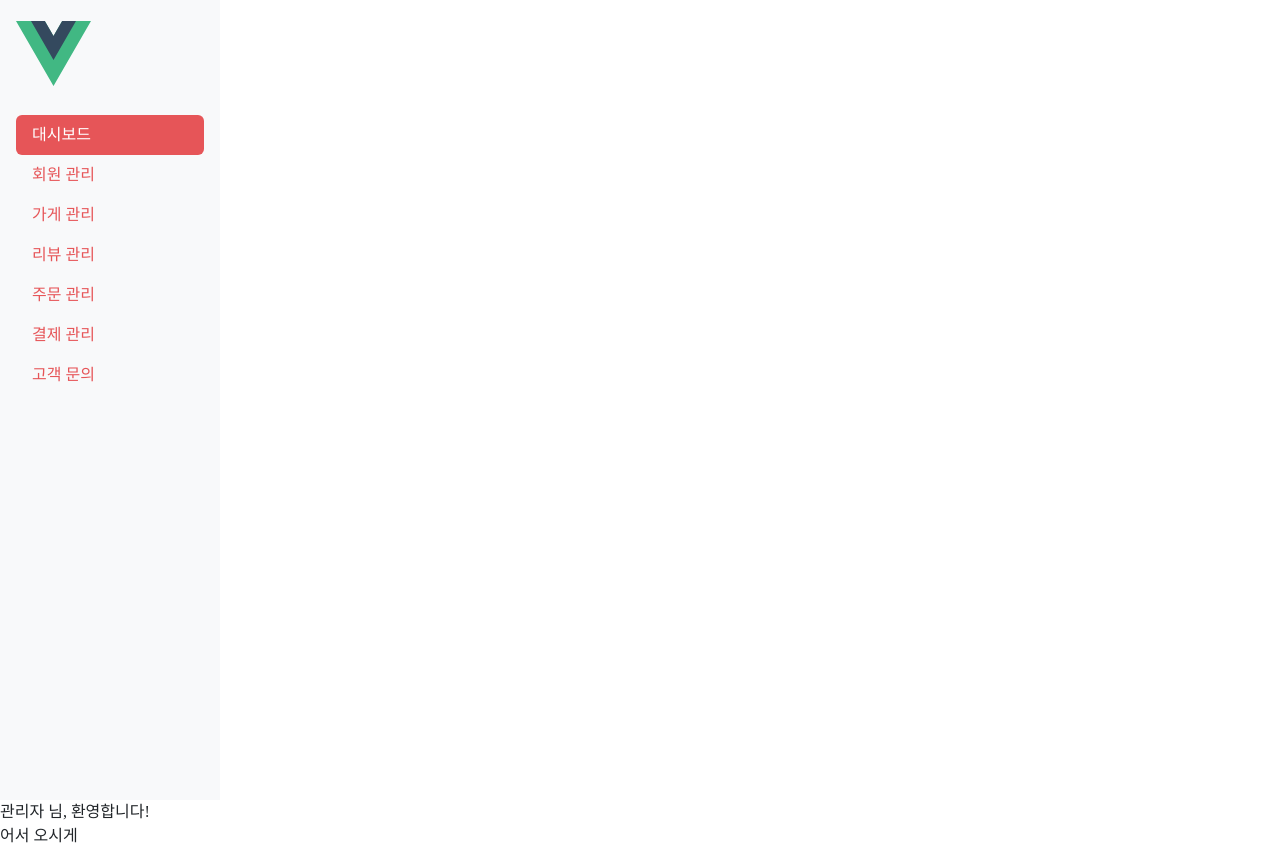
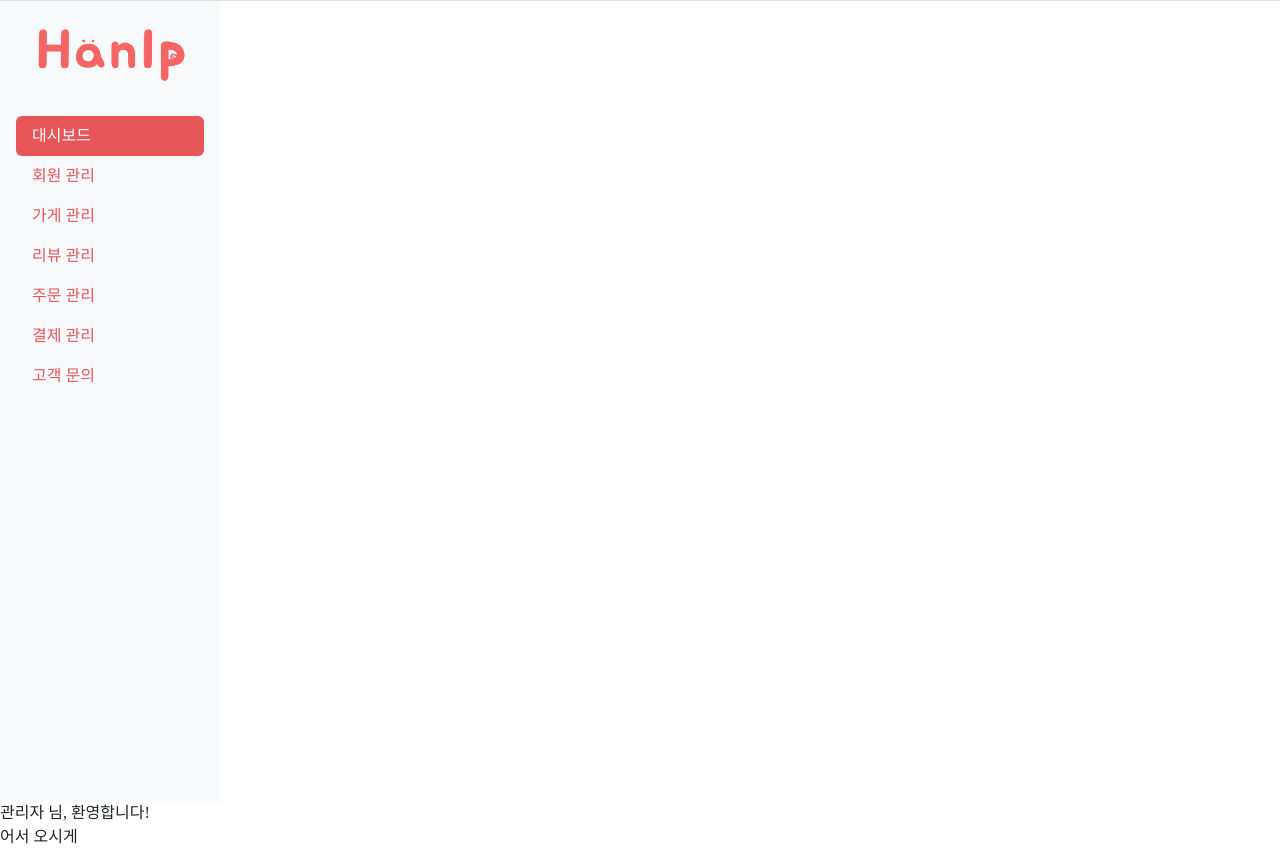
Before and after one commit to habi802/vue-admin, a Vue app: page / in a window 1280 px wide. Built offline with nearby package versions, Linux system fonts and the light colour scheme; a web font is replaced by a local one.

Commit message:
[feat] 사이드바, 헤더 로고, 색상 작업 완료

```diff
--- a/src/assets/base.css
+++ /dev/null
@@ -1,86 +0,0 @@
-/* color palette from <https://github.com/vuejs/theme> */
-:root {
-  --vt-c-white: #ffffff;
-  --vt-c-white-soft: #f8f8f8;
-  --vt-c-white-mute: #f2f2f2;
-
-  --vt-c-black: #181818;
-  --vt-c-black-soft: #222222;
-  --vt-c-black-mute: #282828;
-
-  --vt-c-indigo: #2c3e50;
-
-  --vt-c-divider-light-1: rgba(60, 60, 60, 0.29);
-  --vt-c-divider-light-2: rgba(60, 60, 60, 0.12);
-  --vt-c-divider-dark-1: rgba(84, 84, 84, 0.65);
-  --vt-c-divider-dark-2: rgba(84, 84, 84, 0.48);
-
-  --vt-c-text-light-1: var(--vt-c-indigo);
-  --vt-c-text-light-2: rgba(60, 60, 60, 0.66);
-  --vt-c-text-dark-1: var(--vt-c-white);
-  --vt-c-text-dark-2: rgba(235, 235, 235, 0.64);
-}
-
-/* semantic color variables for this project */
-:root {
-  --color-background: var(--vt-c-white);
-  --color-background-soft: var(--vt-c-white-soft);
-  --color-background-mute: var(--vt-c-white-mute);
-
-  --color-border: var(--vt-c-divider-light-2);
-  --color-border-hover: var(--vt-c-divider-light-1);
-
-  --color-heading: var(--vt-c-text-light-1);
-  --color-text: var(--vt-c-text-light-1);
-
-  --section-gap: 160px;
-}
-
-@media (prefers-color-scheme: dark) {
-  :root {
-    --color-background: var(--vt-c-black);
-    --color-background-soft: var(--vt-c-black-soft);
-    --color-background-mute: var(--vt-c-black-mute);
-
-    --color-border: var(--vt-c-divider-dark-2);
-    --color-border-hover: var(--vt-c-divider-dark-1);
-
-    --color-heading: var(--vt-c-text-dark-1);
-    --color-text: var(--vt-c-text-dark-2);
-  }
-}
-
-*,
-*::before,
-*::after {
-  box-sizing: border-box;
-  margin: 0;
-  font-weight: normal;
-}
-
-body {
-  min-height: 100vh;
-  color: var(--color-text);
-  background: var(--color-background);
-  transition:
-    color 0.5s,
-    background-color 0.5s;
-  line-height: 1.6;
-  font-family:
-    Inter,
-    -apple-system,
-    BlinkMacSystemFont,
-    'Segoe UI',
-    Roboto,
-    Oxygen,
-    Ubuntu,
-    Cantarell,
-    'Fira Sans',
-    'Droid Sans',
-    'Helvetica Neue',
-    sans-serif;
-  font-size: 15px;
-  text-rendering: optimizeLegibility;
-  -webkit-font-smoothing: antialiased;
-  -moz-osx-font-smoothing: grayscale;
-}
--- a/src/assets/main.css
+++ /dev/null
@@ -1,35 +0,0 @@
-@import './base.css';
-
-#app {
-  max-width: 1280px;
-  margin: 0 auto;
-  padding: 2rem;
-  font-weight: normal;
-}
-
-a,
-.green {
-  text-decoration: none;
-  color: hsla(160, 100%, 37%, 1);
-  transition: 0.4s;
-  padding: 3px;
-}
-
-@media (hover: hover) {
-  a:hover {
-    background-color: hsla(160, 100%, 37%, 0.2);
-  }
-}
-
-@media (min-width: 1024px) {
-  body {
-    display: flex;
-    place-items: center;
-  }
-
-  #app {
-    display: grid;
-    grid-template-columns: 1fr 1fr;
-    padding: 0 2rem;
-  }
-}
--- a/src/components/Sidebar.vue
+++ b/src/components/Sidebar.vue
@@ -4,14 +4,14 @@
 
 <template>
     <!-- 햄버거 버튼 (작은 화면에서만) -->
-    <div>
+    <div class="border-bottom">
         <button class="hamburger btn btn-outline-dark d-md-none m-2" type="button" data-bs-toggle="offcanvas" data-bs-target="#sidebar" aria-controls="sidebar">☰</button>
     </div>
 
     <!-- 사이드바 -->
     <div class="offcanvas-md offcanvas-start d-flex flex-column vh-100 bg-light p-3" tabindex="-1" id="sidebar">
-        <div class="mb-4">
-            <img class="logo" src="@/assets/logo.svg" />
+        <div class="text-center mb-4">
+            <img class="logo" src="@/assets/logo.png" />
         </div>
         <ul class="nav nav-pills flex-column">
             <li class="nav-item"><a href="#" class="nav-link active">대시보드</a></li>
@@ -41,7 +41,7 @@
 }
 
 .logo {
-    width: 75px;
+    width: 165px;
     height: 75px;
 }
 
--- a/src/views/Login.vue
+++ b/src/views/Login.vue
@@ -17,7 +17,7 @@ const submit = () => {
     <div class="d-flex justify-content-center align-items-center vh-100">
         <div class="container">
             <div class="text-center mb-3">
-                <img class="logo" src="@/assets/logo.svg" />
+                <img class="logo" src="@/assets/logo.png" />
             </div>
             <form @sumbit.prevent="submit">
                 <div class="mb-3">
@@ -36,7 +36,16 @@ const submit = () => {
 
 <style scoped>
 .logo {
-    width: 150px;
-    height: 150px;
+    width: 50%;
+    height: 50%;
+}
+
+.btn-primary {
+    background-color: #FF6666;
+    border-color: #E65558;
+
+    &:hover {
+        background-color: #E55558;
+    }
 }
 </style>
```
Also changed, not shown: src/assets/logo.png (added), src/assets/logo.svg (deleted).
